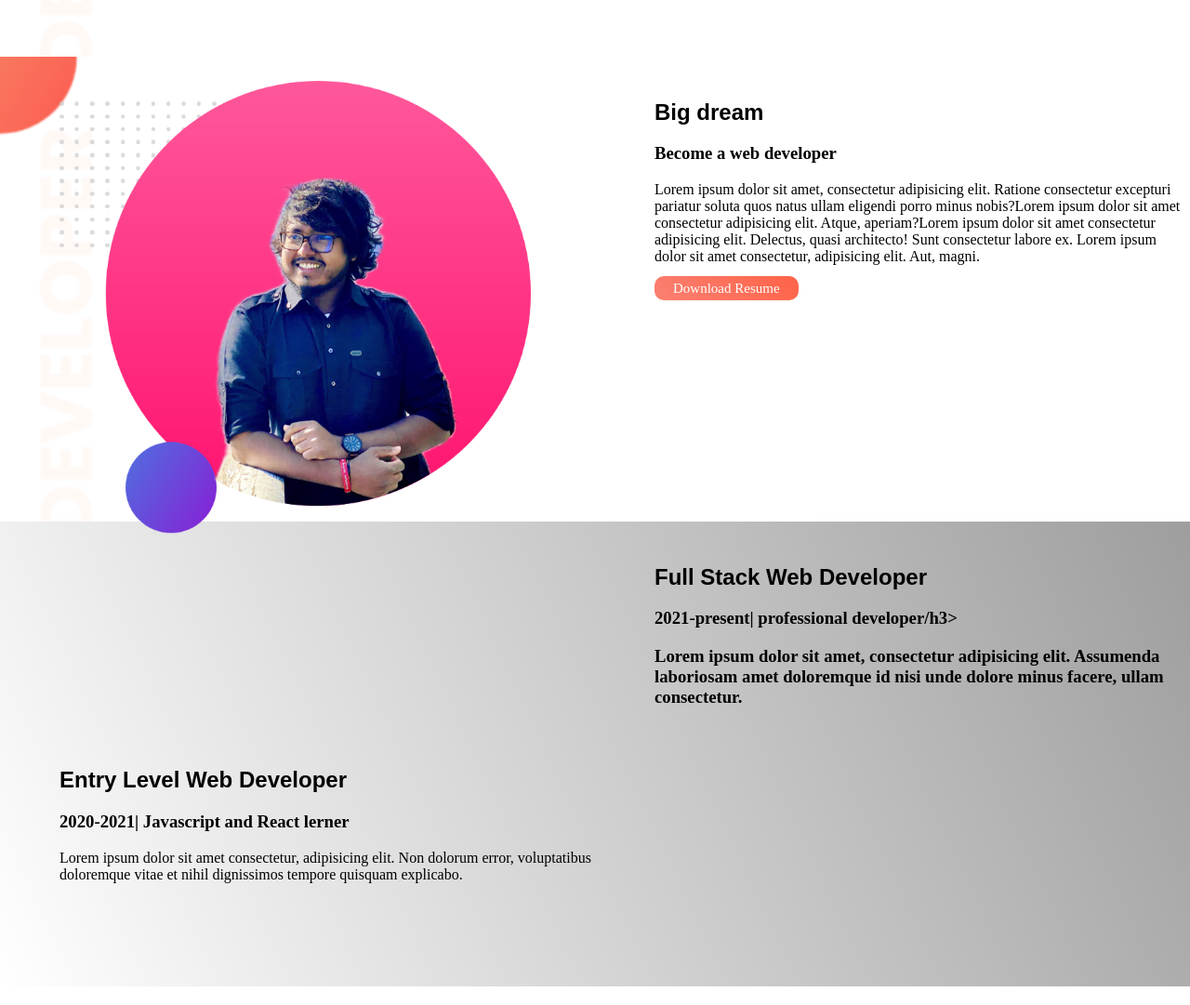
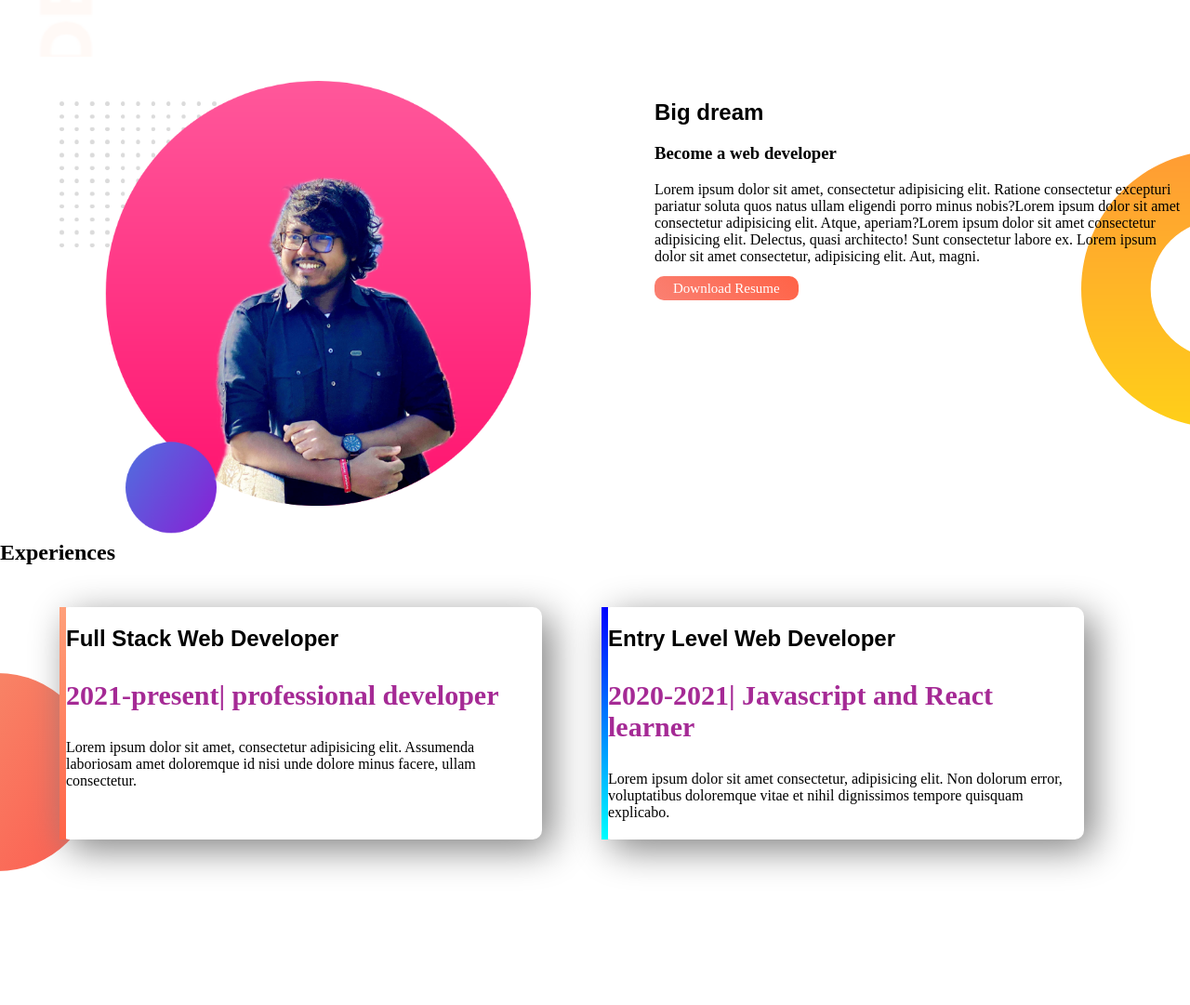
Before and after one commit to ohid007/My-Portfolio, a plain HTML site: page index.html in a window 1280 px wide. Shown: the part 439-1520 px from the top of the page at 93% size. Drawn offline with Linux system fonts and the light colour scheme; a web font is replaced by a local one.

Commit message:
experience area

```diff
--- a/index.html
+++ b/index.html
@@ -14,37 +14,48 @@
     <section class="top-banner">
         <div class="half-block">
             <h1>Wellcome To</h1>
-        <h1> <span class="highlight">Ohidul Islam</span>  website</h1>
-        <h3 id="tag-line">World Class professional Web Developer</h3>
-        <p>Lorem ipsum dolor sit amet, consectetur adipisicing elit. Ratione consectetur excepturi pariatur soluta quos natus ullam eligendi porro minus nobis?Lorem ipsum dolor sit amet consectetur adipisicing elit. Atque, aperiam?Lorem ipsum dolor sit amet consectetur adipisicing elit. Delectus, quasi architecto! Sunt consectetur labore ex. Lorem ipsum dolor sit amet consectetur, adipisicing elit. Aut, magni.</p>
-        <a class="link-button" target="blank" href="https://www.linkedin.com/in/md-ohidul-islam/">Hire Me</a>
+            <h1> <span class="highlight">Ohidul Islam</span> website</h1>
+            <h3 id="tag-line">World Class professional Web Developer</h3>
+            <p>Lorem ipsum dolor sit amet, consectetur adipisicing elit. Ratione consectetur excepturi pariatur soluta
+                quos natus ullam eligendi porro minus nobis?Lorem ipsum dolor sit amet consectetur adipisicing elit.
+                Atque, aperiam?Lorem ipsum dolor sit amet consectetur adipisicing elit. Delectus, quasi architecto! Sunt
+                consectetur labore ex. Lorem ipsum dolor sit amet consectetur, adipisicing elit. Aut, magni.</p>
+            <a class="link-button" target="blank" href="https://www.linkedin.com/in/md-ohidul-islam/">Hire Me</a>
         </div>
         <div class="half-block">
             <img src="images/ohid.png" alt="">
         </div>
 
     </section>
-    <section class="top-banner">
+    <section class="dream-area">
         <div class="half-block">
             <img src="images/ohid2.png" alt="">
         </div>
         <div class="half-block">
             <h1>Big dream</h1>
-        <h3>Become a web developer</h3>
-        <p>Lorem ipsum dolor sit amet, consectetur adipisicing elit. Ratione consectetur excepturi pariatur soluta quos natus ullam eligendi porro minus nobis?Lorem ipsum dolor sit amet consectetur adipisicing elit. Atque, aperiam?Lorem ipsum dolor sit amet consectetur adipisicing elit. Delectus, quasi architecto! Sunt consectetur labore ex. Lorem ipsum dolor sit amet consectetur, adipisicing elit. Aut, magni.</p>
-        <a class="link-button" target="blank" href="https://www.linkedin.com/in/md-ohidul-islam/">Download Resume</a>
+            <h3>Become a web developer</h3>
+            <p>Lorem ipsum dolor sit amet, consectetur adipisicing elit. Ratione consectetur excepturi pariatur soluta
+                quos natus ullam eligendi porro minus nobis?Lorem ipsum dolor sit amet consectetur adipisicing elit.
+                Atque, aperiam?Lorem ipsum dolor sit amet consectetur adipisicing elit. Delectus, quasi architecto! Sunt
+                consectetur labore ex. Lorem ipsum dolor sit amet consectetur, adipisicing elit. Aut, magni.</p>
+            <a class="link-button" target="blank" href="https://www.linkedin.com/in/md-ohidul-islam/">Download
+                Resume</a>
         </div>
     </section>
+
     <section class="experience-area">
-        <div class="half-block">
+        <h2>Experiences</h2>
+        <div class="half-block single-experience" id="full-stack">
             <h1>Full Stack Web Developer</h1>
-            <h3> 2021-present| professional developer/h3>
-                <p>Lorem ipsum dolor sit amet, consectetur adipisicing elit. Assumenda laboriosam amet doloremque id nisi unde dolore minus facere, ullam consectetur.</p>
+            <h3 class="highlight"> 2021-present| professional developer</h3>
+            <p>Lorem ipsum dolor sit amet, consectetur adipisicing elit. Assumenda laboriosam amet doloremque id nisi
+                unde dolore minus facere, ullam consectetur.</p>
         </div>
-        <div class="half-block">
+        <div class="half-block single-experience" id="entry">
             <h1>Entry Level Web Developer</h1>
-            <h3>2020-2021| Javascript and React lerner</h3>
-            <p>Lorem ipsum dolor sit amet consectetur, adipisicing elit. Non dolorum error, voluptatibus doloremque vitae et nihil dignissimos tempore quisquam explicabo.</p>
+            <h3 class="highlight">2020-2021| Javascript and React learner</h3>
+            <p>Lorem ipsum dolor sit amet consectetur, adipisicing elit. Non dolorum error, voluptatibus doloremque
+                vitae et nihil dignissimos tempore quisquam explicabo.</p>
         </div>
 
     </section>
--- a/style.css
+++ b/style.css
@@ -1,5 +1,5 @@
 body{
-    background: linear-gradient(65deg,white,gray);
+
     margin: 0px;
     padding: 0px;
 }
@@ -12,7 +12,7 @@ h1{
 }
 .highlight{
     color: rgb(165, 42, 149);
-    font-size: 40px;
+    font-size: 30px;
 }
 #tag-line{
     color: red;
@@ -28,6 +28,7 @@ h1{
 }
 .half-block img{
     width: 88%;
+
 }
 .link-button{
     text-decoration: none;
@@ -46,11 +47,34 @@ h1{
 section{
     height: 500px;
 }
-.download-button{
-    text-decoration: none;
-    background-image: linear-gradient(45deg,salmon,tomato);
+.dream-area{
+    background-image: url(images/dream-bg.png);
+    background-repeat: no-repeat;
+    background-position: right;
+
+}
+.single-experience{
+    box-shadow: 10px 10px 40px gray;
     border-radius: 10px;
-    padding: 10px 25px;
-    color: white;
-    font-size: 20px;
+    height: 50%;
+    background-color: white;
+    width: 40%;
+
+
 }
+.experience-area{
+    background-image: url(images/exp-bg.png);
+    background-repeat: no-repeat;
+    background-position: left;
+
+}
+#full-stack{
+    border-left: 7px solid;
+    border-image: linear-gradient(180deg,lightsalmon, tomato);
+    border-image-slice: 1;
+}
+#entry{
+    border-left: 7px solid;
+    border-image: linear-gradient(180deg,blue, cyan);
+    border-image-slice: 1;
+}
```
